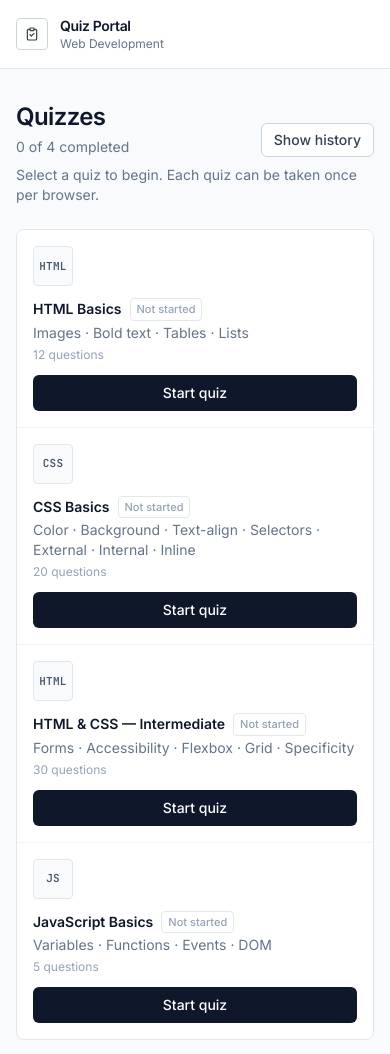
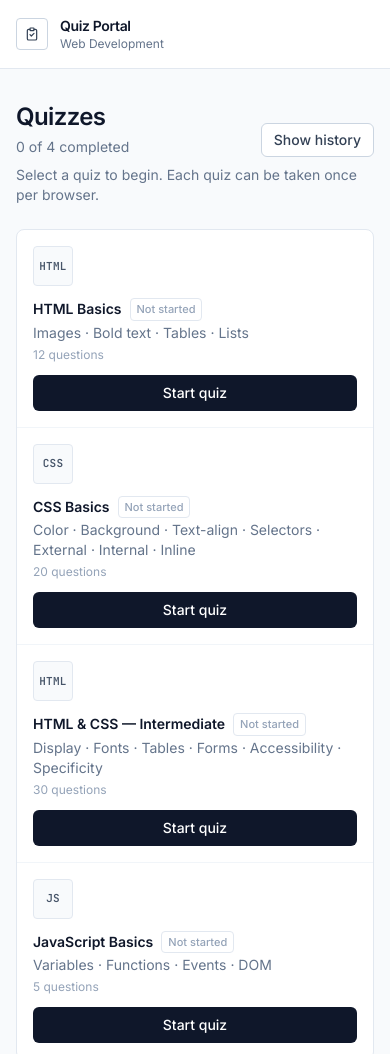
Before and after one commit to hsendeeb/quiz1, a plain HTML site: page index.html in a window 390 px wide. Shown: the top 1054 px of the page. Drawn offline with nearby package versions, Linux system fonts and the light colour scheme.

Commit message:
add new quiz edits

```diff
--- a/index.html
+++ b/index.html
@@ -434,189 +434,189 @@
       },
       {
         id: "html-css-advanced",
-        storageKey: "quiz:html-css-advanced:v1",
+        storageKey: "quiz:html-css-advanced:v2",
         title: "HTML & CSS — Intermediate",
-        subtitle: "Forms · Accessibility · Flexbox · Grid · Specificity",
+        subtitle: "Display · Fonts · Tables · Forms · Accessibility · Specificity",
         questions: [
           {
             text: "Which doctype declaration triggers standards mode in modern browsers?",
-            options: ["<!DOCTYPE html>", "<!DOCTYPE html5>", "<!DOCTYPE HTML PUBLIC \"-//W3C//DTD HTML 4.01//EN\">", "<!DOCTYPE html SYSTEM>"],
+            options: ["<!DOCTYPE html>","<!DOCTYPE html5>","<!DOCTYPE HTML PUBLIC \"-//W3C//DTD HTML 4.01//EN\">","<!DOCTYPE html SYSTEM>"],
             answer: 0,
             explain: "<!DOCTYPE html> is the HTML5 doctype and puts the browser in standards mode."
           },
           {
             text: "Which attribute specifies the destination URL of a hyperlink?",
-            options: ["src", "href", "link", "url"],
+            options: ["src","href","link","url"],
             answer: 1,
             explain: "The href attribute sets the URL that an <a> link points to."
           },
           {
             text: "Which tag is used to create a hyperlink to another page?",
-            options: ["<link>", "<a>", "<href>", "<url>"],
+            options: ["<link>","<a>","<href>","<url>"],
             answer: 1,
             explain: "The <a> (anchor) tag creates hyperlinks."
           },
           {
             text: "Which input type provides built-in email format validation and an email-friendly on-screen keyboard on mobile?",
-            options: ["type=\"text\" pattern=\"email\"", "type=\"email\"", "type=\"mail\"", "type=\"text\" inputmode=\"email\""],
+            options: ["type=\"text\" pattern=\"email\"","type=\"email\"","type=\"mail\"","type=\"text\" inputmode=\"email\""],
             answer: 1,
             explain: "type=\"email\" enables built-in validation and an appropriate mobile keyboard."
           },
           {
             text: "Which attribute makes a form field mandatory before submission?",
-            options: ["mandatory", "validate", "required", "needed"],
+            options: ["mandatory","validate","required","needed"],
             answer: 2,
             explain: "The required boolean attribute prevents submission when the field is empty."
           },
           {
             text: "For a <label> to be programmatically associated with an <input>, the label's for attribute must match the input's:",
-            options: ["name", "id", "class", "value"],
+            options: ["name","id","class","value"],
             answer: 1,
             explain: "The for attribute references the input's id, not its name."
           },
           {
             text: "What is the purpose of <meta name=\"viewport\" content=\"width=device-width, initial-scale=1\">?",
-            options: ["Sets the page title", "Controls layout on mobile devices", "Enables dark mode", "Loads CSS"],
+            options: ["Sets the page title","Controls layout on mobile devices","Enables dark mode","Loads CSS"],
             answer: 1,
             explain: "The viewport meta tag controls how the page is sized and scaled on mobile devices."
           },
           {
-            text: "For a purely decorative image, the recommended alt attribute value is:",
-            options: ["alt=\"image\"", "alt=\"decorative\"", "alt=\"\"", "omit the alt attribute"],
-            answer: 2,
-            explain: "An empty alt (alt=\"\") tells assistive tech to ignore the decorative image."
+            text: "What is the default display value of a <div> element?",
+            options: ["inline","block","inline-block","none"],
+            answer: 1,
+            explain: "A <div> is a block element by default: it starts on a new line and fills the width."
           },
           {
-            text: "Which attribute exposes an element's role to assistive technologies when native semantics are insufficient?",
-            options: ["aria-label", "role", "tabindex", "data-role"],
+            text: "What is the default display value of a <span> element?",
+            options: ["block","inline","inline-block","grid"],
             answer: 1,
-            explain: "The role attribute defines the ARIA role of an element."
+            explain: "A <span> is inline by default, so it sits inside a line of text."
           },
           {
-            text: "Which element allows serving different image sources based on media conditions or format support?",
-            options: ["<srcset>", "<picture>", "<responsive>", "<media>"],
-            answer: 1,
-            explain: "<picture> contains <source> elements and an <img> fallback."
+            text: "Which attribute provides alternative text for an image so screen readers can read it aloud?",
+            options: ["alt","title","caption","src"],
+            answer: 0,
+            explain: "The alt attribute describes the image for people who cannot see it."
           },
           {
-            text: "Which CSS property controls the stacking order of positioned elements?",
-            options: ["stack-order", "z-index", "layer", "depth"],
-            answer: 1,
-            explain: "z-index sets the stack level of a positioned element."
+            text: "Which attribute gives an element an accessible name when there is no visible text label?",
+            options: ["aria-label","role","tabindex","data-label"],
+            answer: 0,
+            explain: "aria-label provides an accessible name for screen readers."
           },
           {
-            text: "For z-index to take effect, the element must have a position value other than:",
-            options: ["relative", "absolute", "fixed", "static"],
-            answer: 3,
-            explain: "z-index only applies to positioned elements (not static)."
+            text: "Which tag is used to group related form controls together?",
+            options: ["<fieldset>","<group>","<form-group>","<section>"],
+            answer: 0,
+            explain: "<fieldset> groups related inputs and usually holds a <legend> as its caption."
           },
           {
-            text: "Which position value keeps an element in normal flow but offsets it relative to itself?",
-            options: ["absolute", "fixed", "relative", "sticky"],
-            answer: 2,
-            explain: "position: relative offsets the element from its normal position."
+            text: "Which attribute gives an input the name that is sent to the server when the form is submitted?",
+            options: ["name","id","for","value"],
+            answer: 0,
+            explain: "The name attribute is the key used for the input's value in the submitted data."
           },
           {
-            text: "An absolutely positioned element is positioned relative to its nearest:",
-            options: ["parent element", "positioned ancestor", "root element", "sibling"],
-            answer: 1,
-            explain: "It is positioned relative to the nearest positioned (non-static) ancestor."
+            text: "Which property makes text italic?",
+            options: ["font-style","font-weight","font-italic","text-style"],
+            answer: 0,
+            explain: "font-style: italic makes the text slanted."
           },
           {
-            text: "Which box-sizing value makes width include padding and border?",
-            options: ["content-box", "border-box", "padding-box", "margin-box"],
-            answer: 1,
-            explain: "border-box includes padding and border in the element's width."
+            text: "Which display value makes an element start on a new line and fill the available width?",
+            options: ["block","inline","inline-block","flex"],
+            answer: 0,
+            explain: "display: block puts the element on its own line and it fills the width of its parent."
           },
           {
-            text: "When two vertically adjacent block elements have margins, the resulting margin is:",
-            options: ["sum of both", "larger of the two", "smaller of the two", "zero"],
-            answer: 1,
-            explain: "Vertical margins collapse to the larger of the two values."
+            text: "Which display value keeps an element on the same line as the text around it, so width and height are ignored?",
+            options: ["inline","block","inline-block","none"],
+            answer: 0,
+            explain: "display: inline flows with the surrounding text and cannot take a width or height."
           },
           {
-            text: "In Flexbox, which property aligns items along the main axis?",
-            options: ["align-items", "justify-content", "align-content", "place-items"],
-            answer: 1,
-            explain: "justify-content distributes space along the main axis."
+            text: "Which display value flows inline like text but still accepts width, height, and padding?",
+            options: ["inline-block","inline","block","flex"],
+            answer: 0,
+            explain: "display: inline-block keeps the element in the line flow but lets you size it."
           },
           {
-            text: "Which flex-direction value stacks flex items vertically from top to bottom?",
-            options: ["row", "row-reverse", "column", "column-reverse"],
-            answer: 2,
-            explain: "flex-direction: column lays items out vertically."
+            text: "Which property sets the font family (the typeface) of an element?",
+            options: ["font-family","font-type","typeface","font-face"],
+            answer: 0,
+            explain: "font-family sets which font is used, e.g. font-family: Arial, sans-serif;"
           },
           {
-            text: "Which property in CSS Grid defines the number and size of columns?",
-            options: ["grid-columns", "grid-template-columns", "grid-column-count", "columns"],
-            answer: 1,
-            explain: "grid-template-columns defines the grid's column tracks."
+            text: "Which property sets the size of the text?",
+            options: ["font-size","text-size","size","font-height"],
+            answer: 0,
+            explain: "font-size sets the text size, e.g. font-size: 16px;"
           },
           {
-            text: "Which pseudo-element inserts generated content before an element and requires the content property to display?",
-            options: ["::before (requires content)", "::after (requires content)", "::first-letter", "::marker"],
+            text: "Which property makes text bold?",
+            options: ["font-weight","font-style","font-bold","text-weight"],
             answer: 0,
-            explain: "::before inserts content before the element; content is required."
+            explain: "font-weight: bold (or a number like 700) makes the text bold."
           },
           {
-            text: "The :nth-child(2n) selector matches:",
-            options: ["odd children", "even children", "first child", "last child"],
-            answer: 1,
-            explain: "2n selects every second child, i.e. even children."
+            text: "Which property removes the small gaps between the borders of table cells?",
+            options: ["border-collapse","border-spacing","cell-spacing","table-gap"],
+            answer: 0,
+            explain: "border-collapse: collapse merges cell borders into one shared border."
           },
           {
-            text: "Which media query applies styles when viewport width is 600px or less?",
-            options: ["@media (min-width: 600px)", "@media (max-width: 600px)", "@media (width <= 600px) only", "@media screen and (width: 600px)"],
-            answer: 1,
-            explain: "max-width: 600px applies at 600px and below."
+            text: "Which property controls the space between the lines of a table?",
+            options: ["border-spacing","border-collapse","table-margin","cell-gap"],
+            answer: 0,
+            explain: "border-spacing sets the gap between table cells (and between the table and its border)."
           },
           {
-            text: "How do you define and use a CSS custom property named --primary?",
-            options: ["var(--primary): #000; color: --primary;", "--primary: #000; color: var(--primary);", "$primary: #000; color: $primary;", "@primary: #000; color: @primary;"],
-            answer: 1,
-            explain: "Custom properties are defined with --name and read with var()."
+            text: "Which property adds space inside the cells of a table?",
+            options: ["padding","margin","inset","cell-padding"],
+            answer: 0,
+            explain: "padding adds space inside each table cell."
           },
           {
-            text: "Which property sets the space between flex or grid items?",
-            options: ["margin", "gap", "spacing", "padding"],
-            answer: 1,
-            explain: "gap sets the gutter between flex/grid items."
+            text: "Which property sets the space between the lines of text?",
+            options: ["line-height","line-spacing","line-gap","line-size"],
+            answer: 0,
+            explain: "line-height sets the height of each line of text."
+          },
+          {
+            text: "Which property adds extra space between individual letters?",
+            options: ["letter-spacing","word-spacing","text-spacing","char-gap"],
+            answer: 0,
+            explain: "letter-spacing increases the space between each character."
+          },
+          {
+            text: "Which tag defines the heading row of a table?",
+            options: ["<thead>","<th>","<header>","<top>"],
+            answer: 0,
+            explain: "<thead> groups the heading row of a table."
           },
           {
             text: "Which property rounds the corners of an element?",
-            options: ["corner-radius", "border-radius", "round", "radius"],
+            options: ["corner-radius","border-radius","round","radius"],
             answer: 1,
             explain: "border-radius rounds the corners of an element's box."
           },
           {
             text: "Which value of the display property removes an element from layout and collapses its space?",
-            options: ["none", "hidden", "invisible", "collapse"],
+            options: ["none","hidden","invisible","collapse"],
             answer: 0,
             explain: "display: none removes the element from layout entirely."
           },
           {
-            text: "Which selector has higher specificity: #nav .item or div.item?",
-            options: ["#nav .item", "div.item", "equal", "depends on order"],
+            text: "Which CSS property adds a border around a table cell?",
+            options: ["border","cell-border","outline","stroke"],
             answer: 0,
-            explain: "An id selector (0,1,0) beats an element selector (0,0,2)."
+            explain: "The border property draws a border around the element."
           },
           {
-            text: "The :not(:last-child) selector selects:",
-            options: ["only the last child", "all children except the last", "the parent", "nothing"],
-            answer: 1,
-            explain: ":not(:last-child) matches every child except the last one."
-          },
-          {
-            text: "Which property maintains an element's width-to-height ratio?",
-            options: ["ratio", "aspect-ratio", "object-fit", "box-ratio"],
-            answer: 1,
-            explain: "aspect-ratio sets a preferred aspect ratio for the box."
-          },
-          {
-            text: "Which value of position fixes an element relative to the viewport?",
-            options: ["absolute", "fixed", "relative", "static"],
-            answer: 1,
-            explain: "position: fixed anchors the element to the viewport."
+            text: "Which selector has the highest specificity?",
+            options: ["#header",".header","header","*"],
+            answer: 0,
+            explain: "An id selector (#header) beats class, element, and universal selectors."
           }
         ]
       },
```
